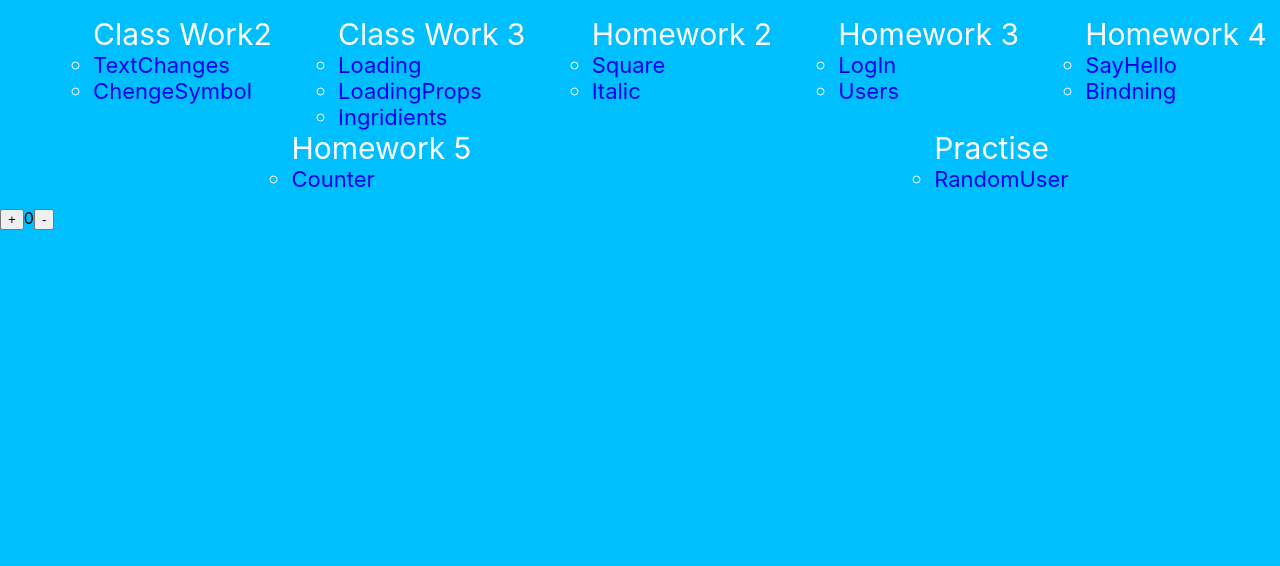
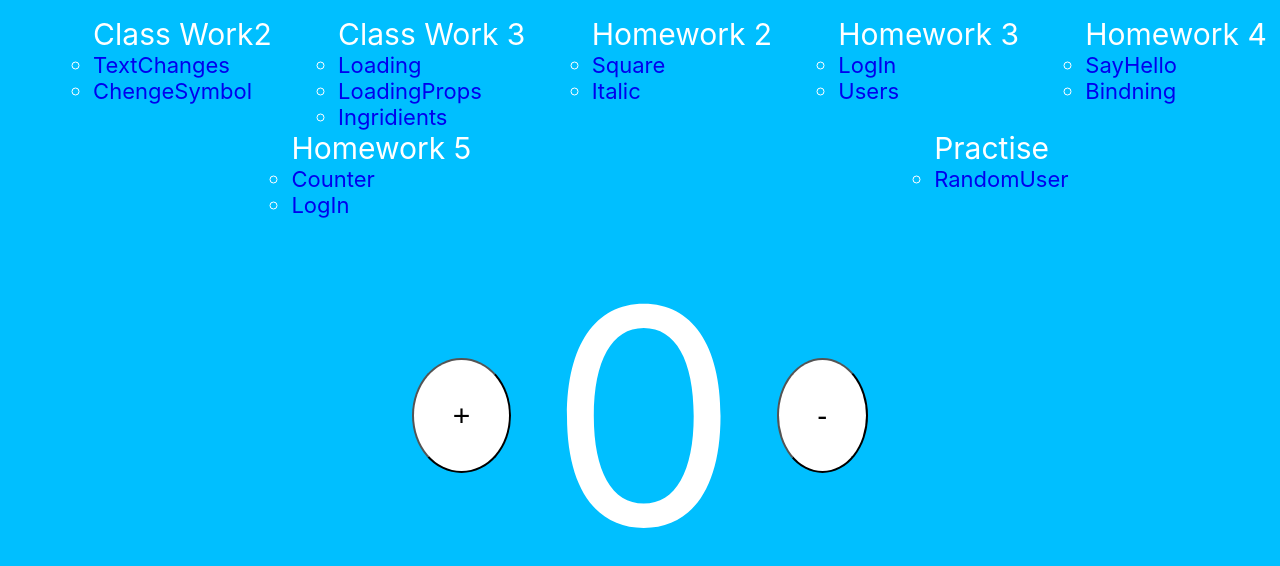
Before and after one commit to Brevid1994/React-tasks, a React (Create React App) app in the folder lern-react/: page /Counter in a window 1280 px wide. Shown: the top 566 px of the page. Built offline with nearby package versions, Linux system fonts and the light colour scheme.

Commit message:
init task autorization

```diff
--- a/lern-react/package.json
+++ b/lern-react/package.json
@@ -6,6 +6,7 @@
     "@testing-library/jest-dom": "^5.11.9",
     "@testing-library/react": "^11.2.5",
     "@testing-library/user-event": "^12.8.0",
+    "axios": "^0.21.1",
     "react": "^17.0.1",
     "react-dom": "^17.0.1",
     "react-router-dom": "^5.2.0",
--- a/lern-react/src/App.js
+++ b/lern-react/src/App.js
@@ -30,7 +30,8 @@ import SayHello from './Components/Homework4/Greetings'
 import Bindning from './Components/Homework4/Bindning'
 
 // Homework 5
-import Counter from './Components/Homework5/Counter.js'
+import Counter from './Components/Homework6/Counter'
+import Autorization from './Components/Homework6/Autorization'
 
 // Practice
 import RandomUser from './Components/Practice/Names.js'
@@ -73,7 +74,8 @@ export default function App() {
             </ul>
 
             <ul className='work'>Homework 5
-              <li className = 'router-item'> <Link to="/Counter" className='router-item'>Counter</Link> </li>
+              <li className = 'router-item'><Link to="/Counter" className='router-item'>Counter</Link> </li>
+              <li className = 'router-item'><Link to="/Autorization" className='router-item'>LogIn</Link></li>
             </ul>
 
             <ul className='work'>Practise
@@ -143,6 +145,10 @@ export default function App() {
             <Counter/>
           </Route>
 
+          <Route path ="/Autorization">
+            <Autorization/>
+          </Route>
+
           <Route path="/">
             <Home />
           </Route>
--- /dev/null
+++ b/lern-react/src/Components/Homework6/Autorization.js
@@ -0,0 +1,33 @@
+import React, { useState } from 'react'
+import axios from 'axios'
+
+const Autorization = () => {
+    const [users, setUsers] = useState([])
+    const [phone, setPhone] = useState('')
+    const [password, setPassword] = useState('')
+
+
+    const onShowUser = async () => {
+        try{
+            const response = await axios.get('http://localhost:3001/auth/sign-in')
+            console.log(response);
+            setUsers(response.data);
+        } catch(err) {
+            console.log(err);
+        }
+    }
+
+    return(
+        <div>НИХЕРА НЕ ПОНИМАЮ!!!!!!!!
+            <input type='login'></input>
+            <input type='passwordn'></input>
+            <button onClick = { onShowUser }>Sign in</button>
+            {users.map( () => {
+
+            })
+            }
+        </div>
+    )
+}
+
+export default Autorization;
--- a/lern-react/src/Components/Homework5/Counter.js
+++ b/lern-react/src/Components/Homework6/Counter.js
@@ -12,10 +12,10 @@ const Counter = () => {
     }
 
     return(
-        <div>
-        <button onClick = {plus} >+</button>
-        <span>{count}</span>
-        <button onClick = {minus}>-</button>
+        <div className = 'counter-block'>
+        <button onClick = {plus} className = 'clicker'>+</button>
+        <span className='number'>{count}</span>
+        <button onClick = {minus} className = 'clicker'>-</button>
         </div>
     )
 }
--- a/lern-react/src/index.css
+++ b/lern-react/src/index.css
@@ -256,6 +256,27 @@ code {
   font-size: 22px;
 }
 
+/* HW6 */
+
+.counter-block {
+  display: flex;
+  justify-content: center;
+  align-items: center;
+}
+
+.number{
+  font-size: 300px;
+  color: white;
+}
+
+.clicker{
+  size: 250px;
+  padding: 3%;
+  margin: 3%;;
+  border-radius: 100%;
+  font-size: 30px;
+  background-color: white;
+}
 /* Practise */
 
 .random-users-block{
```
Also changed, not shown: 1 other file (tests, documents, lock files or other folders).
